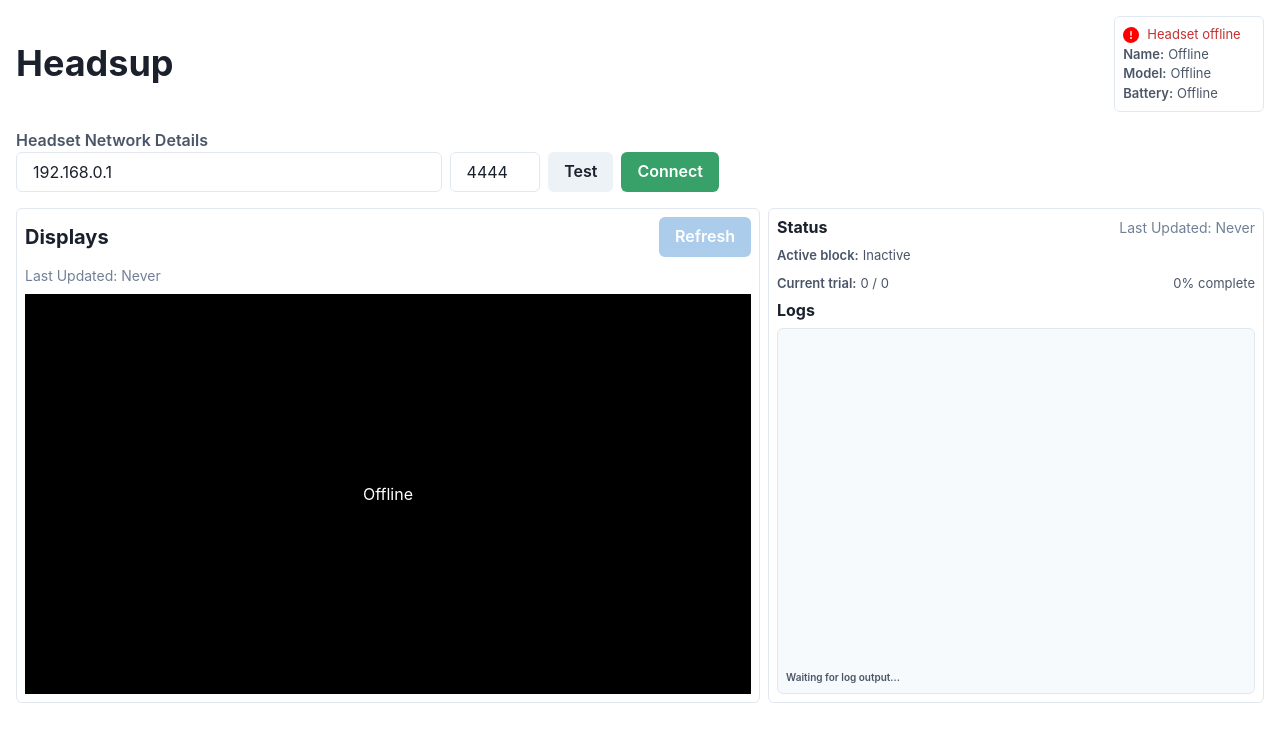
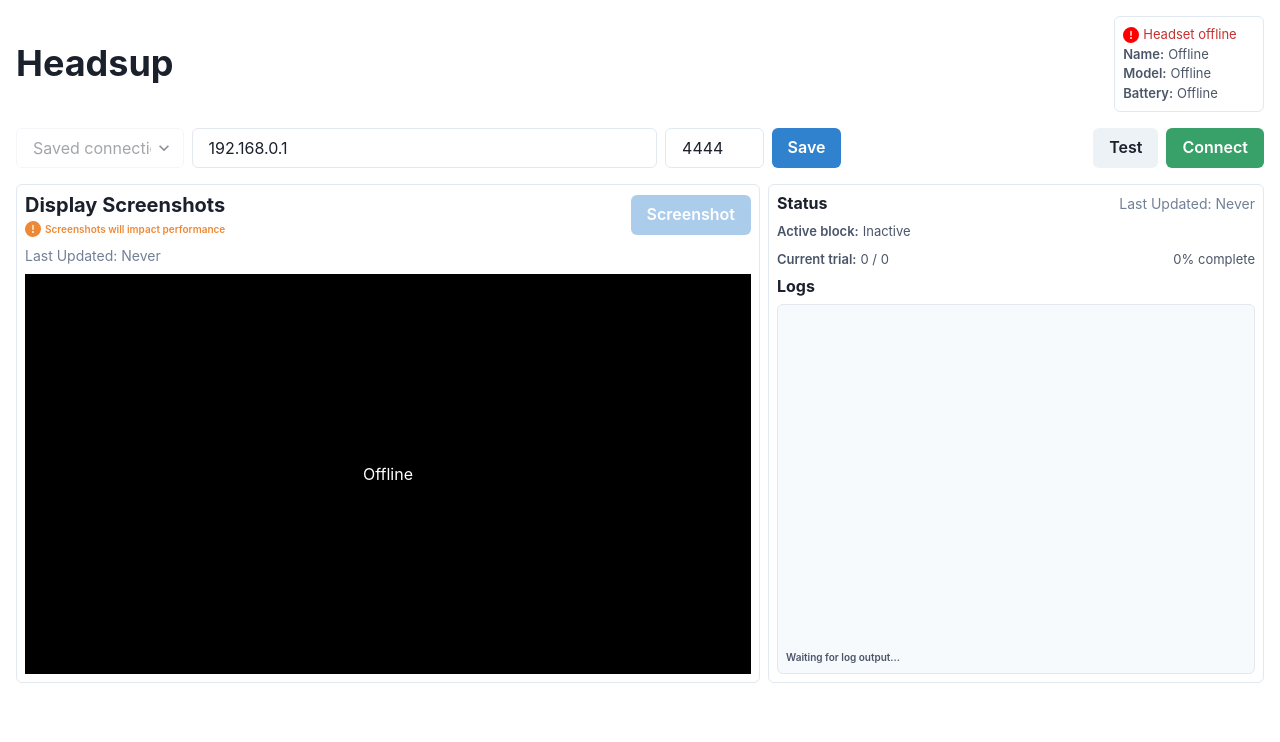
Before and after one commit to Brain-Development-and-Disorders-Lab/headsup, a React (Vite) app in the folder client/: page / in a window 1280 px wide. Shown: the top 742 px of the page. Built offline with nearby package versions, Linux system fonts and the light colour scheme.

Commit message:
Add ability to store connections locally

```diff
--- a/client/package.json
+++ b/client/package.json
@@ -20,6 +20,7 @@
     "axios": "^1.7.2",
     "dayjs": "^1.11.11",
     "framer-motion": "^11.2.10",
+    "lodash": "^4.17.21",
     "react": "^18.2.0",
     "react-dom": "^18.2.0"
   },
--- a/client/src/App.tsx
+++ b/client/src/App.tsx
@@ -1,8 +1,9 @@
-import { Button, Flex, FormControl, Heading, Input, Spacer, StackItem, Tab, TabList, TabPanel, TabPanels, Tabs, Text, VStack, useToast } from '@chakra-ui/react'
+import { Button, Flex, FormControl, Heading, Input, Select, Spacer, StackItem, Tab, TabList, TabPanel, TabPanels, Tabs, Text, VStack, useToast } from '@chakra-ui/react'
 import { CheckCircleIcon, InfoIcon, WarningIcon } from '@chakra-ui/icons'
 import { useEffect, useState } from 'react';
 import { request } from './util';
 import dayjs from 'dayjs';
+import _ from 'lodash';
 
 // Custom types
 type HeadsetState = {
@@ -32,8 +33,10 @@ const App = () => {
   const [address, setAddress] = useState("192.168.0.1");
   const [port, setPort] = useState(4444);
   const [headsetState, setHeadsetState] = useState("disconnected" as "disconnected" | "online" | "connected")
+  const [savedConnections, setSavedConnections] = useState([] as { address: string, port: number }[]);
 
   // Screenshot details
+  const [screenshotLoading, setScreenshotLoading] = useState(false);
   const [lastScreenshot, setLastScreenshot] = useState("");
   const [screenshotData, setScreenshotData] = useState([] as string[]);
 
@@ -65,6 +68,15 @@ const App = () => {
     setPort(event.target.value);
   };
 
+  // Load the saved connections on page load
+  useEffect(() => {
+    const storage = localStorage.getItem("headsup");
+    if (storage) {
+      setSavedConnections( JSON.parse(storage));
+    }
+  }, []);
+
+  // Listen for changes in connection state
   useEffect(() => {
     if (!connected) {
       stopSync(false);
@@ -92,7 +104,7 @@ const App = () => {
       toast({
         status: "error",
         title: "Connectivity Error",
-        description: `Could not connect to headset at address "${"http://" + address + ":" + port.toString()}"`,
+        description: `Could not connect to headset`,
         duration: 2000,
         isClosable: true,
         position: "bottom-right",
@@ -112,7 +124,7 @@ const App = () => {
       toast({
         status: "success",
         title: "Connected",
-        description: `Connected to headset at address "${"http://" + address + ":" + port.toString()}"`,
+        description: `Connected to headset`,
         duration: 2000,
         isClosable: true,
         position: "bottom-right",
@@ -124,7 +136,7 @@ const App = () => {
       toast({
         status: "error",
         title: "Connectivity Error",
-        description: `Could not connect to headset at address "${"http://" + address + ":" + port.toString()}"`,
+        description: `Could not connect to headset`,
         duration: 2000,
         isClosable: true,
         position: "bottom-right",
@@ -138,6 +150,64 @@ const App = () => {
    */
   const disconnect = () => {
     setConnected(false);
+  };
+
+  /**
+   * Handles saving a valid connection
+   */
+  const saveConnection = () => {
+    const storage = localStorage.getItem("headsup");
+    if (storage) {
+      // Extract saved connections
+      const allSavedConnections: { address: string, port: number }[] = JSON.parse(storage);
+      const currentConnection = {
+        address: address,
+        port: port,
+      };
+
+      const matchingConnections = allSavedConnections.filter((connection) => {
+        return connection.address === currentConnection.address && connection.port === currentConnection.port;
+      });
+      if (matchingConnections.length === 0) {
+        // Only add the connection if it hasn't already been saved
+        allSavedConnections.push(currentConnection);
+        localStorage.setItem("headsup", JSON.stringify(allSavedConnections));
+        setSavedConnections(allSavedConnections);
+        toast({
+          status: "success",
+          title: "Saved",
+          description: "Connection saved",
+          duration: 2000,
+          isClosable: true,
+          position: "bottom-right",
+        });
+      } else {
+        toast({
+          status: "warning",
+          title: "Connection Exists",
+          description: "Connection already saved",
+          duration: 2000,
+          isClosable: true,
+          position: "bottom-right",
+        });
+      }
+    } else {
+      // Create a new list of connections with the new connection
+      const currentConnection = [{
+        "address": address,
+        "port": port,
+      }];
+      localStorage.setItem("headsup", JSON.stringify(currentConnection));
+      setSavedConnections(currentConnection);
+      toast({
+        status: "success",
+        title: "Saved",
+        description: "Connection saved",
+        duration: 2000,
+        isClosable: true,
+        position: "bottom-right",
+      });
+    }
   };
 
   /**
@@ -160,7 +230,7 @@ const App = () => {
       toast({
         status: "error",
         title: "Connection Lost",
-        description: `Lost connection to headset at address "${"http://" + address + ":" + port.toString()}"`,
+        description: `Lost connection to headset`,
         duration: 2000,
         isClosable: true,
         position: "bottom-right",
@@ -194,7 +264,7 @@ const App = () => {
       toast({
         status: "error",
         title: "Connectivity Error",
-        description: `Could not connect to headset at address "${"http://" + address + ":" + port.toString()}"`,
+        description: `Could not connect to headset`,
         duration: 2000,
         isClosable: true,
         position: "bottom-right",
@@ -216,21 +286,22 @@ const App = () => {
       toast({
         status: "error",
         title: "Connectivity Error",
-        description: `Could not connect to headset at address "${address}"`,
+        description: `Could not connect to headset`,
         duration: 2000,
         isClosable: true,
         position: "bottom-right",
       });
       setConnected(false);
     }
-  }
+  };
 
   /**
    * Retrieve screenshots of the headset displays
    */
-  const refreshScreen = async () => {
-    // Send a trigger request first
+  const getScreenshot = async () => {
+    setScreenshotLoading(true);
     const response = await request<any>("http://" + address + ":" + port.toString() + "/screen", { timeout: 5000 });
+    setScreenshotLoading(false);
     if (response.success) {
       if (response.data.length > 0 && response.data.filter((s: string) => s !== "").length > 0) {
         const screenshots = [];
@@ -244,14 +315,14 @@ const App = () => {
       toast({
         status: "error",
         title: "Connectivity Error",
-        description: `Could not connect to headset at address "${address}"`,
+        description: `Could not connect to headset"`,
         duration: 2000,
         isClosable: true,
         position: "bottom-right",
       });
       setConnected(false);
     }
-  }
+  };
 
   return (
     <Flex w={"100%"} minH={"100vh"} direction={"column"} gap={"4"} p={"4"}>
@@ -260,19 +331,19 @@ const App = () => {
         <Spacer />
         <Flex direction={"column"} minW={"12%"} p={"2"} border={"1px"} borderColor={"gray.200"} rounded={"md"}>
           {headsetState === "connected" &&
-            <Flex direction={"row"} align={"center"} gap={"2"}>
-              <CheckCircleIcon color={"green"} />
+            <Flex direction={"row"} align={"center"} gap={"1"}>
+              <CheckCircleIcon color={"green.600"} />
               <Text fontSize={"small"} color={"green.600"}>Headset connected</Text>
             </Flex>
           }
           {headsetState === "online" &&
-            <Flex direction={"row"} align={"center"} gap={"2"}>
-              <InfoIcon color={"cornflowerblue"} />
-              <Text fontSize={"small"} color={"cornflowerblue"}>Headset online</Text>
+            <Flex direction={"row"} align={"center"} gap={"1"}>
+              <InfoIcon color={"green.600"} />
+              <Text fontSize={"small"} color={"green.600"}>Headset online</Text>
             </Flex>
           }
           {headsetState === "disconnected" &&
-            <Flex direction={"row"} align={"center"} gap={"2"}>
+            <Flex direction={"row"} align={"center"} gap={"1"}>
               <WarningIcon color={"red"} />
               <Text fontSize={"small"} color={"red.600"}>Headset offline</Text>
             </Flex>
@@ -304,14 +375,44 @@ const App = () => {
           </Flex>
         </Flex>
       </Flex>
-      <Flex w={"100%"}>
-        <FormControl isInvalid={invalidInput} maxW={"70%"}>
-          <Text fontWeight={"semibold"} color={"gray.600"}>Headset Network Details</Text>
       <Flex w={"100%"} direction={"row"} gap={"2"}>
-            <Flex w={"60%"} gap={"2"}>
+        {!connected &&
+          <Flex maxW={"20%"}>
+            <Select
+              placeholder={"Saved connections"}
+              isDisabled={savedConnections.length === 0 || connected || connectivityLoading || connectionLoading}
+              onChange={(event) => {
+                const selected = event.target.selectedIndex;
+                if (selected > 0 && selected <= savedConnections.length) {
+                  const selectedConnection = savedConnections[selected - 1];
+                  setAddress(selectedConnection.address);
+                  setPort(selectedConnection.port);
+                }
+              }}
+            >
+              {savedConnections.map((connection) => {
+                return <option key={`${connection.address}:${connection.port}`}>http://{connection.address}:{connection.port}</option>
+              })}
+            </Select>
+          </Flex>
+        }
+        <FormControl isInvalid={invalidInput}>
+          <Flex gap={"2"}>
+            <Flex maxW={"60%"} gap={"2"}>
               <Input placeholder={"Headset Local IP Address"} value={address} onChange={updateAddress} isDisabled={connectionLoading || connectivityLoading || connected} />
               <Input w={"20%"} type={"number"} placeholder={"Port"} value={port} onChange={updatePort} isDisabled={connectionLoading || connectivityLoading || connected} />
             </Flex>
+            {!connected &&
+              <Button
+                colorScheme={"blue"}
+                isDisabled={invalidInput || connectivityLoading || connectionLoading}
+                onClick={saveConnection}
+              >
+                Save
+              </Button>
+            }
+            <Spacer />
+            {!connected &&
               <Button
                 isDisabled={invalidInput || connectionLoading || connected}
                 isLoading={connectivityLoading}
@@ -320,6 +421,8 @@ const App = () => {
               >
                 Test
               </Button>
+            }
+            {!connected &&
               <Button
                 colorScheme={"green"}
                 isDisabled={invalidInput || connected}
@@ -329,6 +432,7 @@ const App = () => {
               >
                 Connect
               </Button>
+            }
             {connected &&
               <Button
                 colorScheme={"red"}
@@ -344,14 +448,21 @@ const App = () => {
       <Flex direction={"row"} gap={"2"}>
         <Flex w={"60%"} direction={"column"} gap={"2"} border={"1px"} borderColor={"gray.200"} rounded={"md"} p={"2"}>
           <Flex align={"center"}>
-            <Heading size={"md"}>Displays</Heading>
+            <Flex direction={"column"} gap={"1"}>
+              <Heading size={"md"}>Display Screenshots</Heading>
+              <Flex gap={"1"} align={"center"}>
+                <WarningIcon color={"orange.400"} />
+                <Text color={"orange.400"} fontWeight={"semibold"} fontSize={"x-small"}>Screenshots will impact performance</Text>
+              </Flex>
+            </Flex>
             <Spacer />
             <Button
               colorScheme={"blue"}
               isDisabled={!connected}
-              onClick={refreshScreen}
+              isLoading={screenshotLoading}
+              onClick={getScreenshot}
             >
-              Refresh
+              Screenshot
             </Button>
           </Flex>
           <Text color={"gray.500"} fontSize={"sm"}>Last Updated: {lastScreenshot !== "" ? dayjs(lastScreenshot).format("hh:MM:ss") : "Never"}</Text>
@@ -369,7 +480,7 @@ const App = () => {
                 {screenshotData.map((s, i) => {
                   return (
                     <TabPanel key={`tab_panel_${i}`}>
-                      <img src={s} width={600} />
+                      <img src={s} width={"auto"} />
                     </TabPanel>
                   )
                 })}
```
Also changed, not shown: 2 other files (tests, documents, lock files or other folders). Lines whose indentation alone changed are shown as unchanged.
